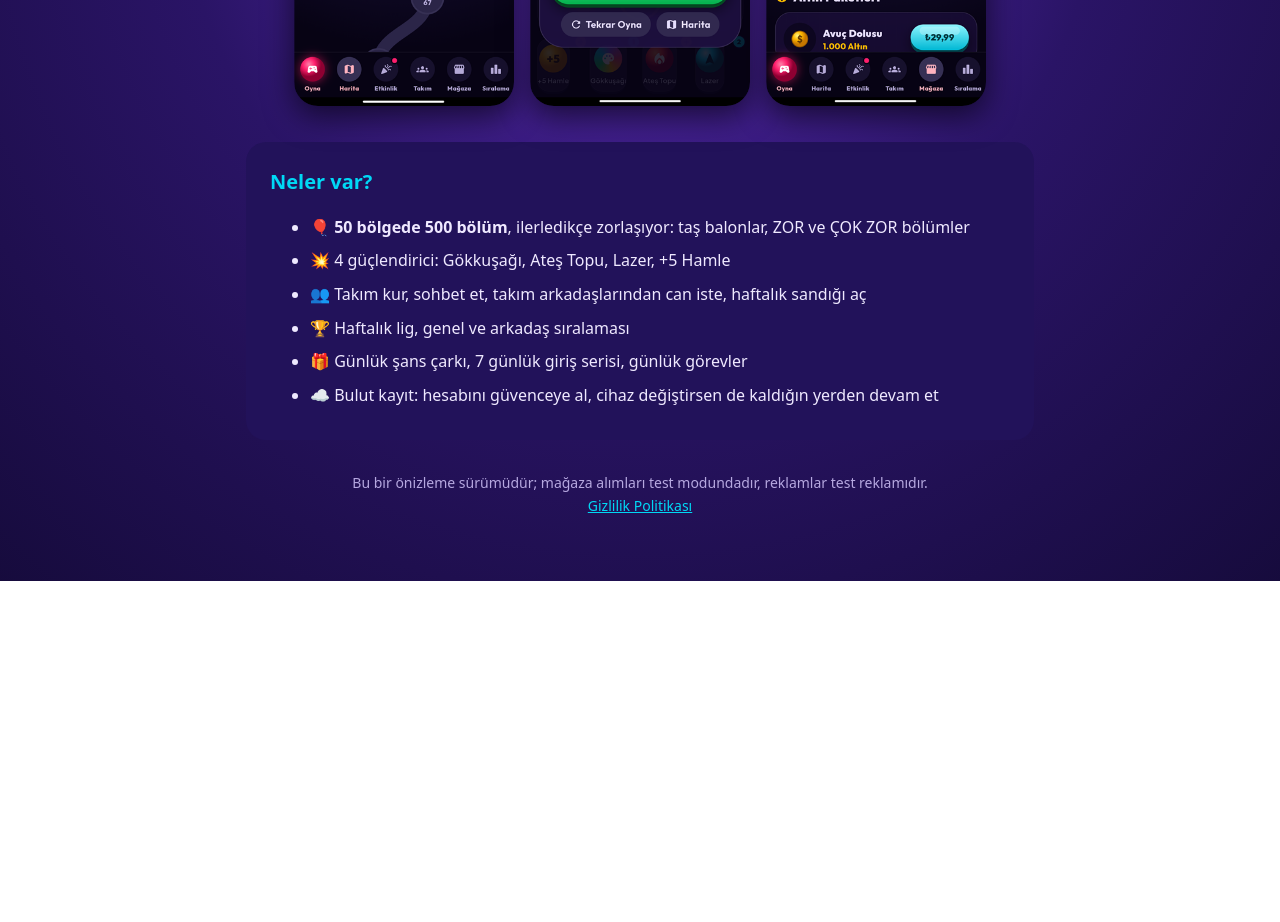
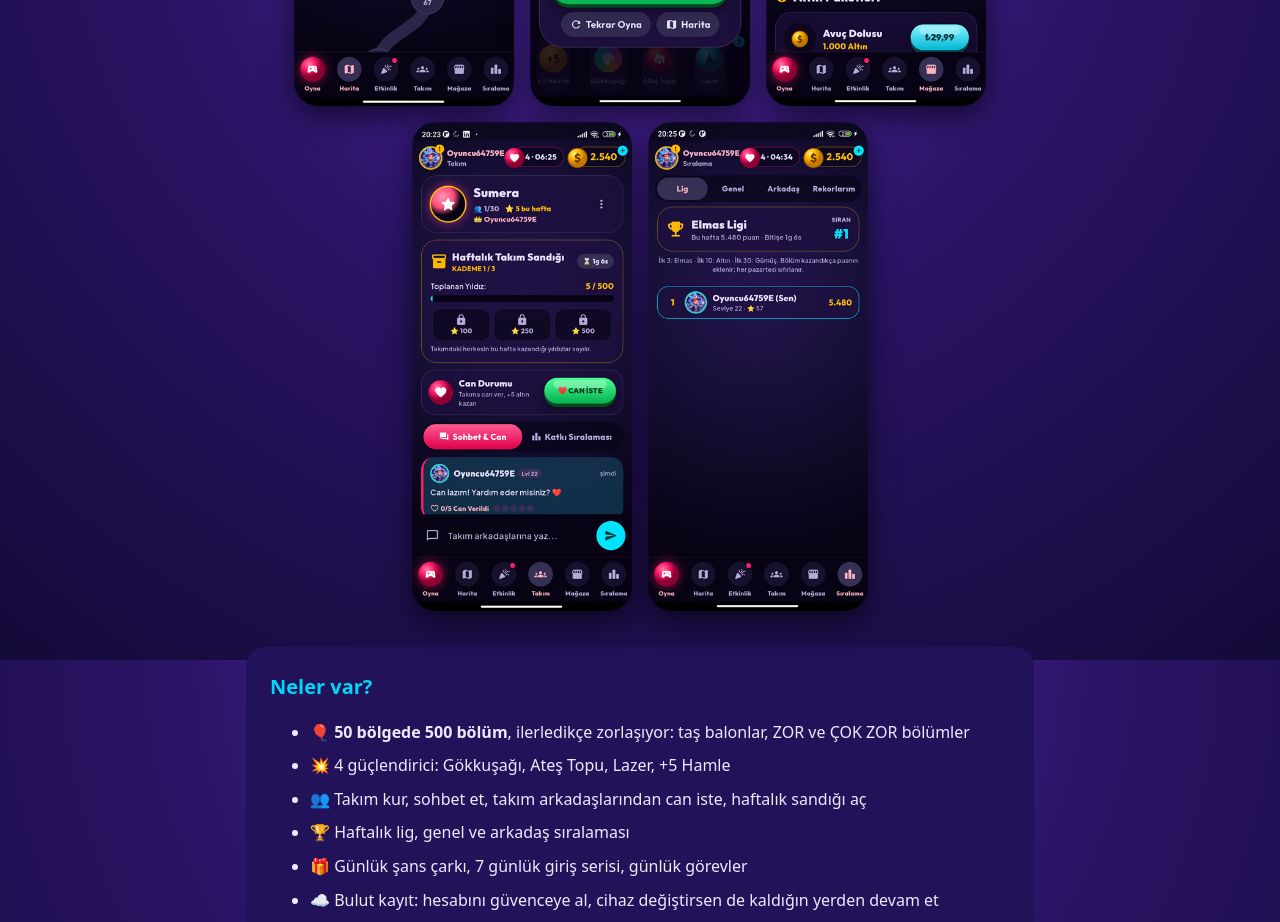
Before and after one commit to SuedaTekin/balon-patlat-gizlilik, a plain HTML site: page indir/index.html in a window 1280 px wide. Shown: the part 940-1862 px from the top of the page. Before the commit the page ends 1521 px from the top, so only its background shows below. Drawn offline with Linux system fonts and the light colour scheme.

Commit message:
Takım ve sıralama görüntüleri
Co-Authored-By: Claude Opus 5.5 <noreply@anthropic.com>

```diff
--- a/indir/index.html
+++ b/indir/index.html
@@ -42,6 +42,8 @@
     <img src="01_harita.png" alt="Harita">
     <img src="02_zafer.png" alt="Bölüm zaferi">
     <img src="03_magaza.png" alt="Mağaza">
+    <img src="04_takim.png" alt="Takım">
+    <img src="05_siralama.png" alt="Haftalık lig">
   </div>
 
   <div class="features">
```
Also changed, not shown: indir/04_takim.png (added), indir/05_siralama.png (added).
